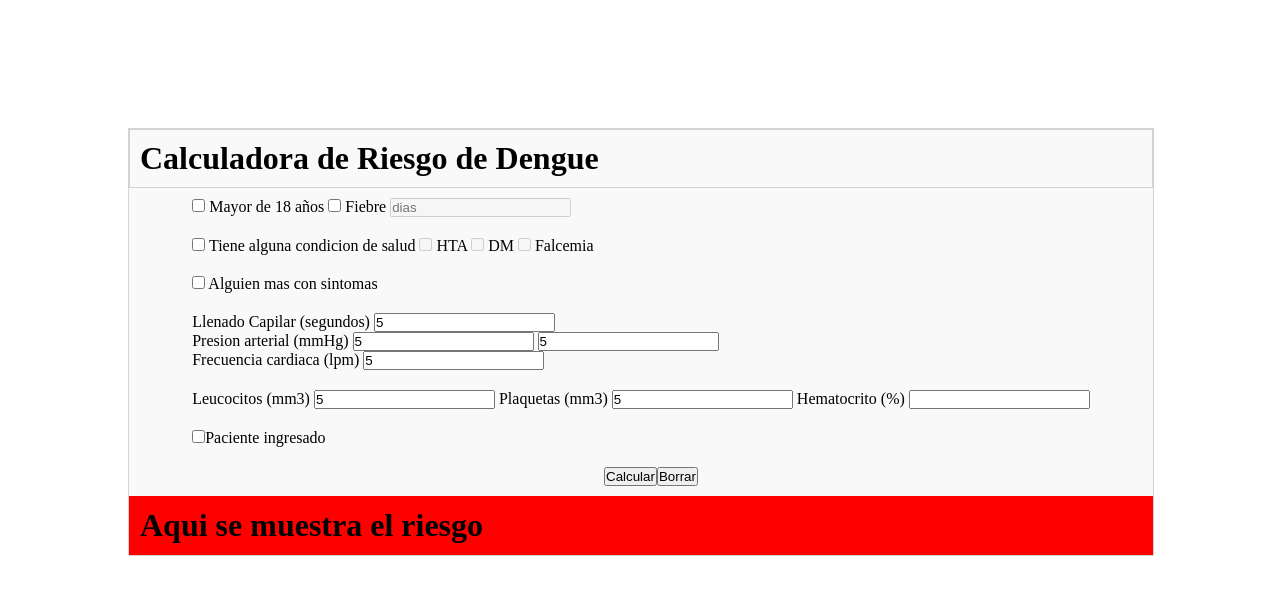
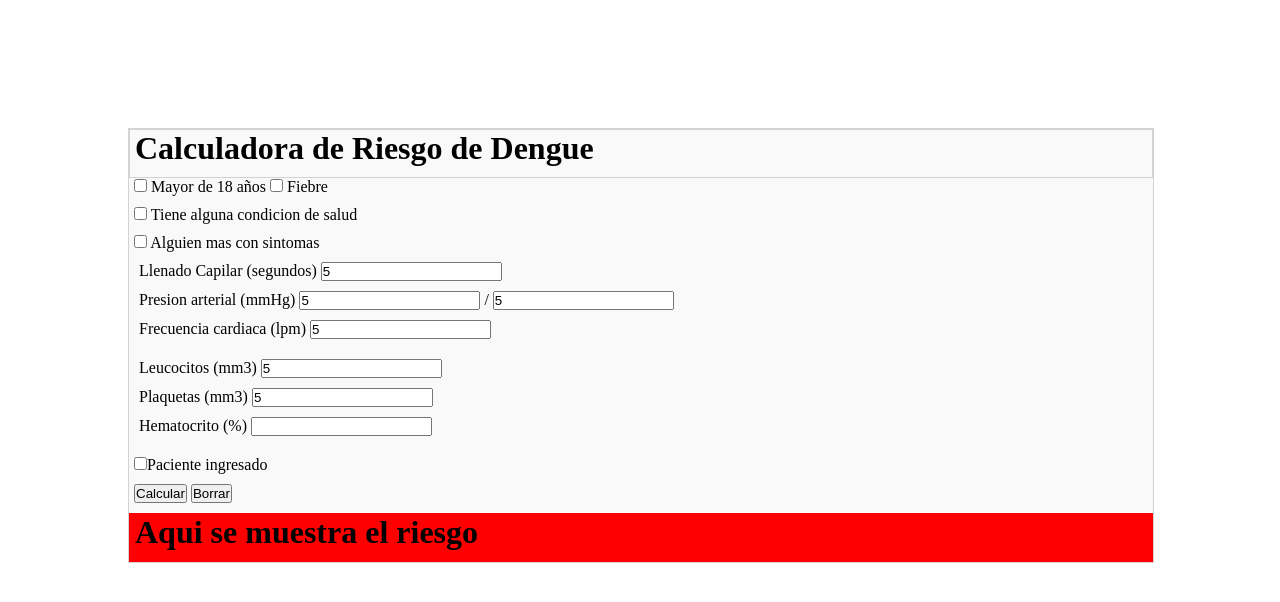
Before and after one commit to dokeys28/appdengue, a plain HTML site: page index.html in a window 1280 px wide. Both pictures are taken after typing "5", "5", "5", "5", "5", "5" into the empty fields and a click on the input "Calcular". Drawn offline with Linux system fonts and the light colour scheme.

Commit message:
hide and show

```diff
--- a/index.css
+++ b/index.css
@@ -8,15 +8,13 @@
   background-color:rgba(180,180,180,0.08);
   display: flex;
   flex-wrap: wrap;
-  justify-content: center;
-  align-items: center;
   width: 80%;
   height: 80%;
   margin:10%;
 }
 
 .div-form div{
-  padding:10px;
+  padding: 0px 0px 10px 5px;
   width:100%;
 }
 
@@ -27,11 +25,6 @@
 
 }
 
-.botones{
-  display: flex;
-  justify-content: center;
-}
-
 .encabezado{
   border: solid 1px lightgray;
 }
--- a/index.html
+++ b/index.html
@@ -17,7 +17,7 @@
       <label for="mayor" class="label-mayor">Mayor de 18 años</label>
       <input type="checkbox" id="fiebre" name="fiebre" class="fiebre" />
       <label for="fiebre" class="label-fiebre">Fiebre</label>
-      <input list = "dl-tiempo-fiebre" id="tiempo-fiebre" placeholder="dias" name="tiempo-fiebre" disabled="true" />
+      <input list = "dl-tiempo-fiebre" id="tiempo-fiebre" placeholder="dias" name="tiempo-fiebre" style="display: none;"/>
       <datalist type="text" id="dl-tiempo-fiebre" name="tiempo-fiebre" class="tiempo-fiebre" value="tiempo-fiebre">
         <option value="0">menos de 24 horas</option>
         <option value="1">1</option>
@@ -33,50 +33,72 @@
     <div class="seccion2" id="seccion2">
       <input type="checkbox" id="condicion-de-salud" name="condicion-de-salud" />
       <label for="condicion-de-salud" class="label-condicion-de-salud">Tiene alguna condicion de salud</label>
-      <input type="checkbox" id="hta" class="enf" name="hta" disabled="true" />
+      <div class="div-enfermedades" id="div-enfermedades" style="display: none;">
+        <input type="checkbox" id="hta" class="enf" name="hta"/>
         <label for="hta" class="label-hta">HTA</label>
-      <input type="checkbox" id="DM" class="enf" name="DM" disabled="true"/>
+        <input type="checkbox" id="DM" class="enf" name="DM"/>
         <label for="DM" class="label-DM">DM</label>
-      <input type="checkbox" id="falcemia" class="enf" name="falcemia" disabled="true"/>
+        <input type="checkbox" id="falcemia" class="enf" name="falcemia"/>
         <label for="falcemia" class="label-falcemia">Falcemia</label>
+      </div>
     </div>
     <div class="seccion3" id="seccion3">
       <input type="checkbox" id="alguien-mas" name="alguien-mas" />
       <label for="alguien-mas" class="label-alguien-mas">Alguien mas con sintomas</label>
     </div>
     <div class="seccion4" id="seccion4">
+      <div>
         <label for="llenado-capilar" class="label-llenado-capilar">Llenado Capilar (segundos)</label>
         <input type="number" id="llenado-capilar" name="llenado-capilar" step="0.01" />
-      <br>
+      </div>
+      <div>
         <label for="ta-sisto" class="label-ta">Presion arterial (mmHg)</label>
-      <input type="number" id="ta-sisto" name="ta-sisto"   placeholder="sistólica"/>
+        <input type="number" id="ta-sisto" name="ta-sisto"   placeholder="sistólica"/> /
         <input type="number" id="ta-diasto" name="ta-diasto"  placeholder="diastólica"/>
-      <br>
+      </div>
+      <div>
         <label for="fc" class="label-fc">Frecuencia cardiaca (lpm)</label>
         <input type="number" id="fc" name="fc"/>
       </div>
+    </div>
     <div class="seccion5" id="seccion5">
+      <div>
         <label for="leucocitos" class="label-leucocitos">Leucocitos (mm3)</label>
         <input type="number" id="leucocitos" name="leucocitos" step="0.01"/>
+      </div>
+      <div>
         <label for="plaquetas" class="label-plaquetas">Plaquetas (mm3)</label>
         <input type="number" id="plaquetas" name="plaquetas" step="0.01"/>
+      </div>
+      <div>
         <label for="hematocrito" class="label-hematocrito">Hematocrito (%)</label>
         <input type="number" id="hematocrito" name="hematocrito" step="0.01"/>
+      </div>
     </div>
     <div>
       <input type="checkbox" id="ingresado" name="ingresado">Paciente ingresado</input>
     </div>
     <div class="seccion6" id="seccion6" style="display: none;">
+      <div>
         <label for="TP" class="label-TP">TP (seg)</label>
         <input type="number" id="TP" name="TP" step="0.01" />
+      </div>
+      <div>
         <label for="TPT" class="label-TPT">TPT (seg)</label>
         <input type="number" id="TPT" name="TPT" step="0.01"/>
+      </div>
+      <div>
         <label for="AST" class="label-AST">AST</label>
         <input type="number" id="AST" name="AST" step="0.01"/>
+      </div>
+      <div>
         <label for="ALT" class="label-ALT">ALT</label>
         <input type="number" id="ALT" name="ALT" step="0.01"/>
+      </div>
+      <div>
         <label for="albumina" class="label-albumina">Albumina (g/dL)</label>
         <input type="number" id="albumina" name="albumina" step="0.01"/>
+      </div>
     </div>
     <div id="botones" class="botones">
       <input type="submit" name="submit" id="submit" value="Calcular" class="submit">
--- a/index.js
+++ b/index.js
@@ -6,6 +6,7 @@ const inputs_number = document.querySelectorAll('input[type="number"]');
 const checkboxes = document.querySelectorAll('input[type="checkbox"]');
 const condicion_de_salud = document.getElementById('condicion-de-salud');
 const enfermedades = document.querySelectorAll('.enf')
+const div_enfermedades = document.getElementById('div-enfermedades');
 const boton_enviar = document.getElementById('submit')
 const ingresado = document.getElementById('ingresado')
 const seccion_ingresado = document.getElementById('seccion6')
@@ -28,15 +29,19 @@ const activarElementos = (elemento, condicion) => {
   }
 }
 
+const mostrarElementos = (elemento, condicion) => {
+  if (condicion.checked){
+    elemento.style.display = ''
+  }else{
+    elemento.style.display = 'none'
+  }
+}
+
 
 formulario.onchange = () => {
-  activarElementos(tiempo_fiebre, fiebre)
-  activarElementos(enfermedades, condicion_de_salud)
-  if (ingresado.checked){
-    seccion_ingresado.style.display = ''
-  }else{
-    seccion_ingresado.style.display = 'none'
-  }
+  mostrarElementos(tiempo_fiebre, fiebre)
+  mostrarElementos(seccion_ingresado, ingresado)
+  mostrarElementos(div_enfermedades, condicion_de_salud)
 }
 
 formulario.onsubmit = e => {
```
Lines whose indentation alone changed are shown as unchanged.
